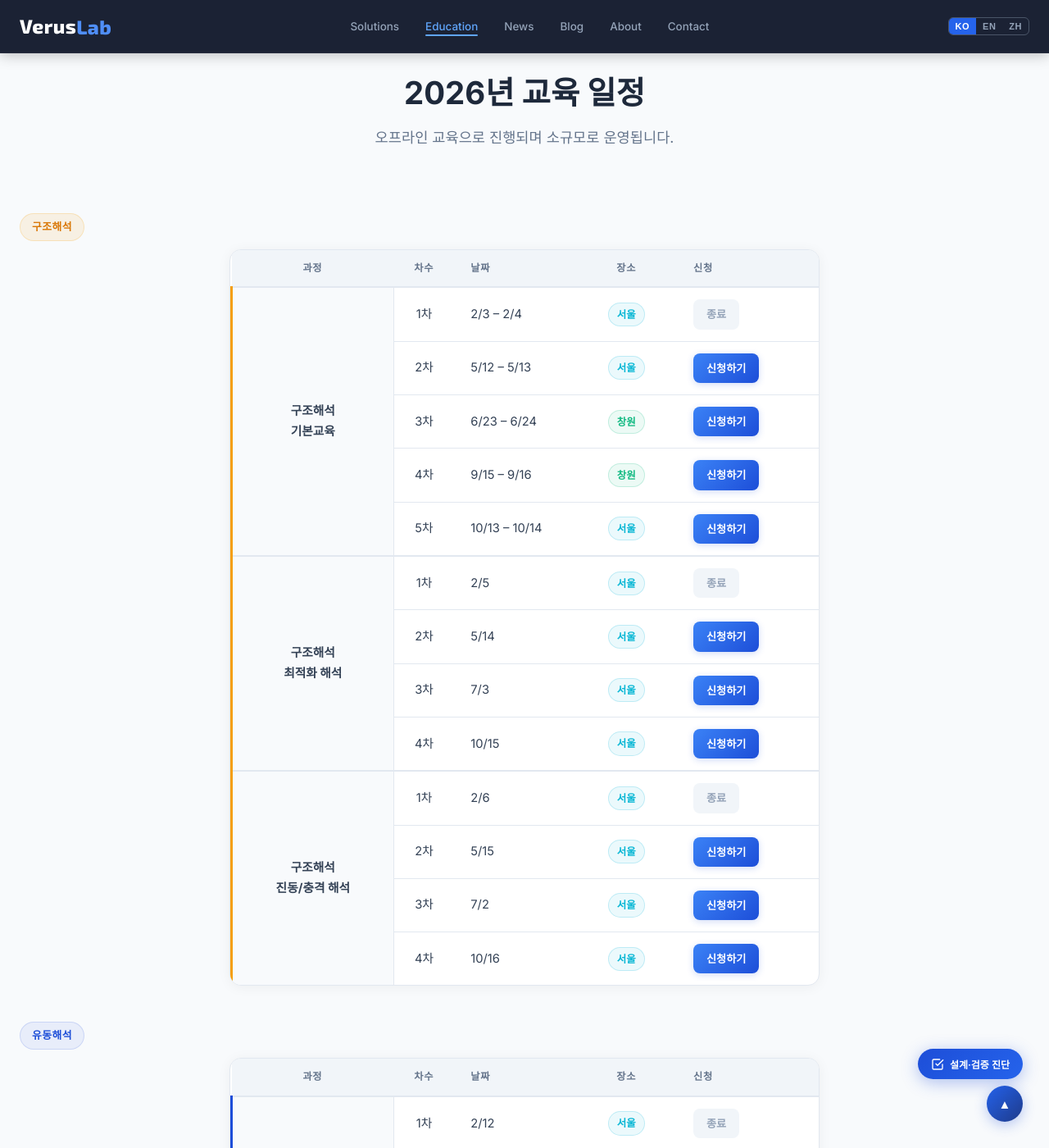
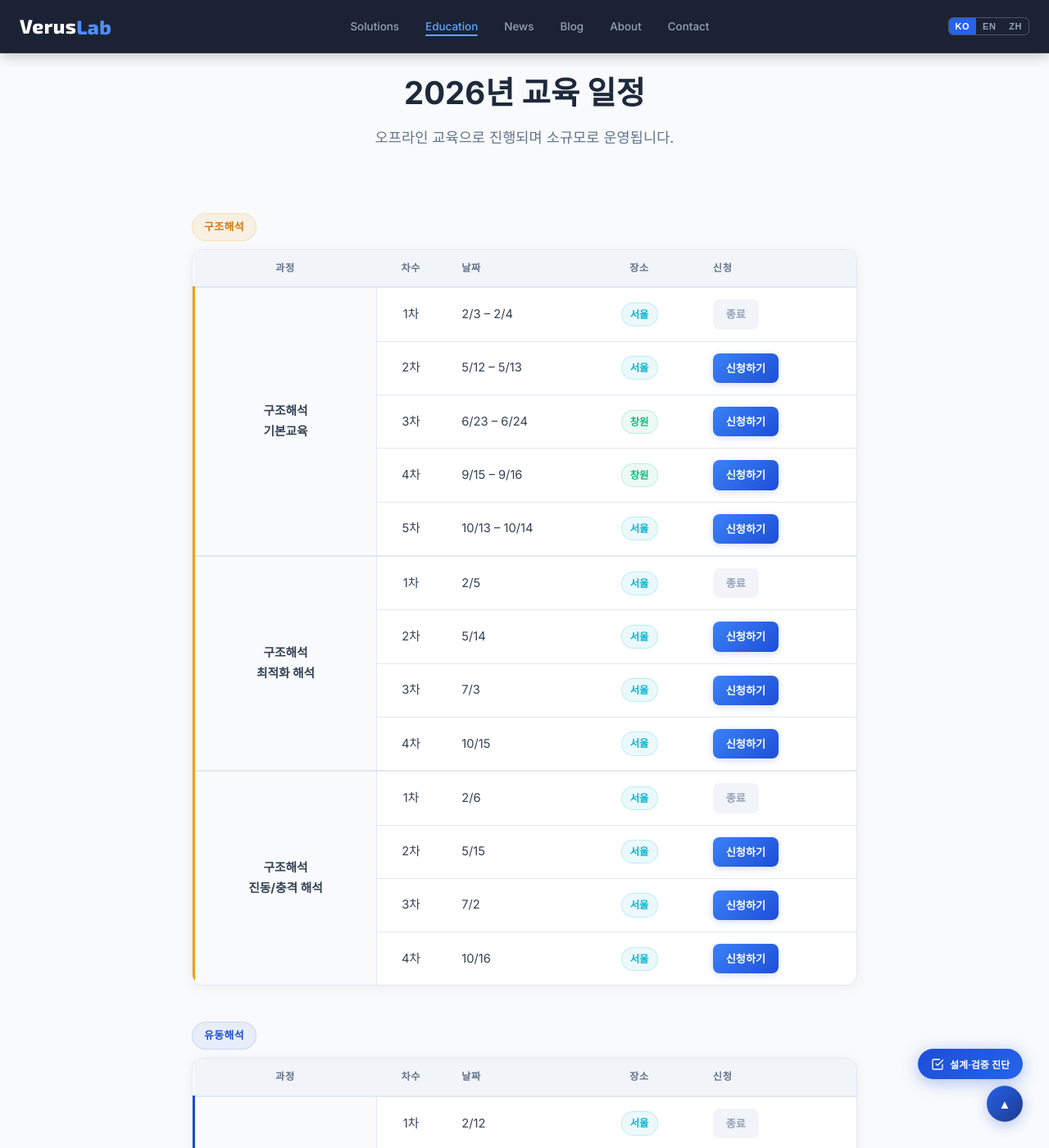
Before and after one commit to VerusLab-KR/Homepage, a Jekyll site: the page built from education/index.html, in a window 1280 px wide and 1400 px high, scrolled down 1628 px. Shown: the whole window at 82% size. Built offline with Jekyll 4.4.1, drawn with Linux system fonts in a browser that asks for light colours.

Commit message:
Narrow schedule section container to 860px to reduce column gaps
Remove max-width from .schedule-wrap (restores full-width card).
Instead cap #schedule .container at 860px so the table fills the
narrower container without excessive date/location/apply column spacing.

Co-Authored-By: Claude Sonnet 4.6 <noreply@anthropic.com>

```diff
--- a/education/index.html
+++ b/education/index.html
@@ -112,7 +112,8 @@ h2{font-size:clamp(1.6rem,3vw,2.4rem);font-weight:700;line-height:1.2;margin-bot
 .course-card.fluid .course-tag{background:rgba(29,78,216,.07);color:var(--blue)}
 
 /* Schedule */
-.schedule-wrap{border-radius:var(--radius);overflow:hidden;border:1px solid var(--slate-2);box-shadow:0 2px 16px rgba(0,0,0,.05);overflow-x:auto;-webkit-overflow-scrolling:touch;background:var(--white);max-width:720px;margin:0 auto}
+.schedule-wrap{border-radius:var(--radius);overflow:hidden;border:1px solid var(--slate-2);box-shadow:0 2px 16px rgba(0,0,0,.05);overflow-x:auto;-webkit-overflow-scrolling:touch;background:var(--white)}
+#schedule .container{max-width:860px}
 .schedule-table{width:100%;border-collapse:collapse;table-layout:fixed}
 .schedule-table th{text-align:left;padding:12px 20px;font-size:.76rem;font-weight:700;color:var(--slate-5);border-bottom:2px solid var(--slate-2);background:var(--slate-1);letter-spacing:.06em;text-transform:uppercase}
 .schedule-table td{padding:14px 20px;border-bottom:1px solid var(--slate-2);font-size:.92rem;color:var(--slate-7);vertical-align:middle}
```
